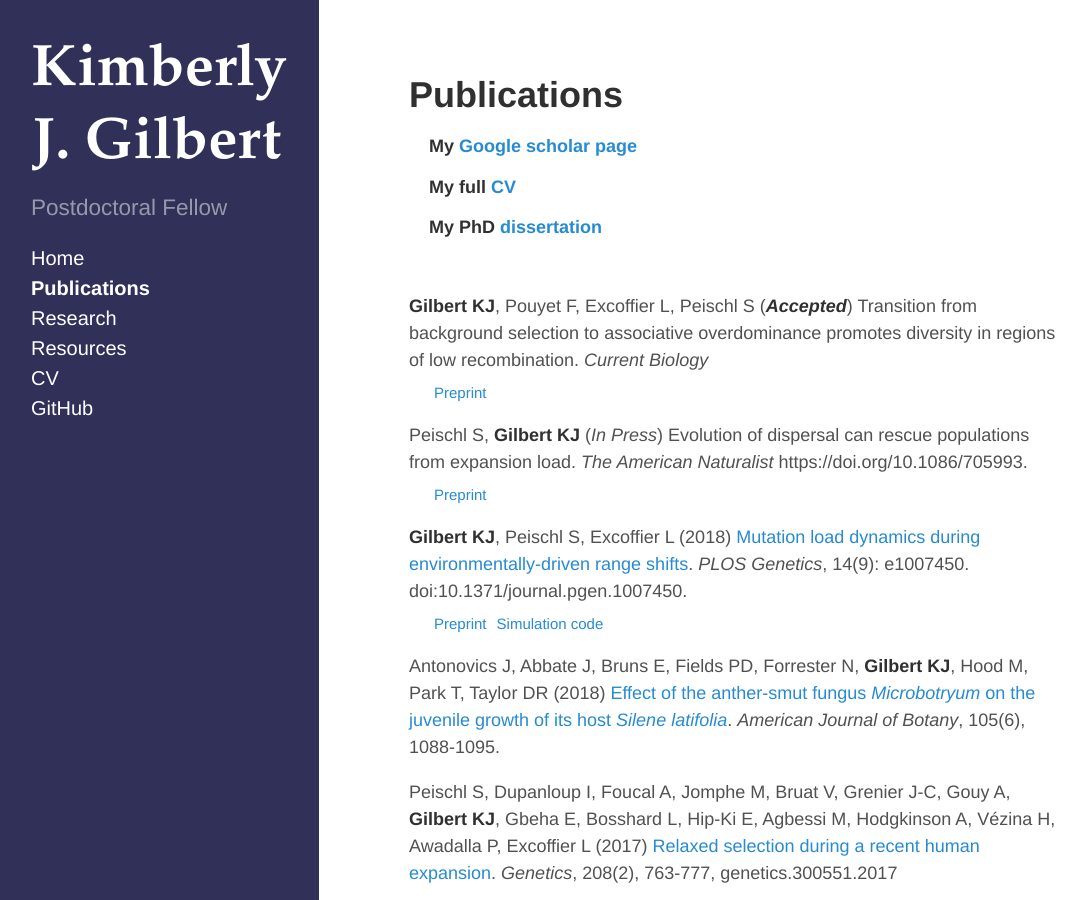
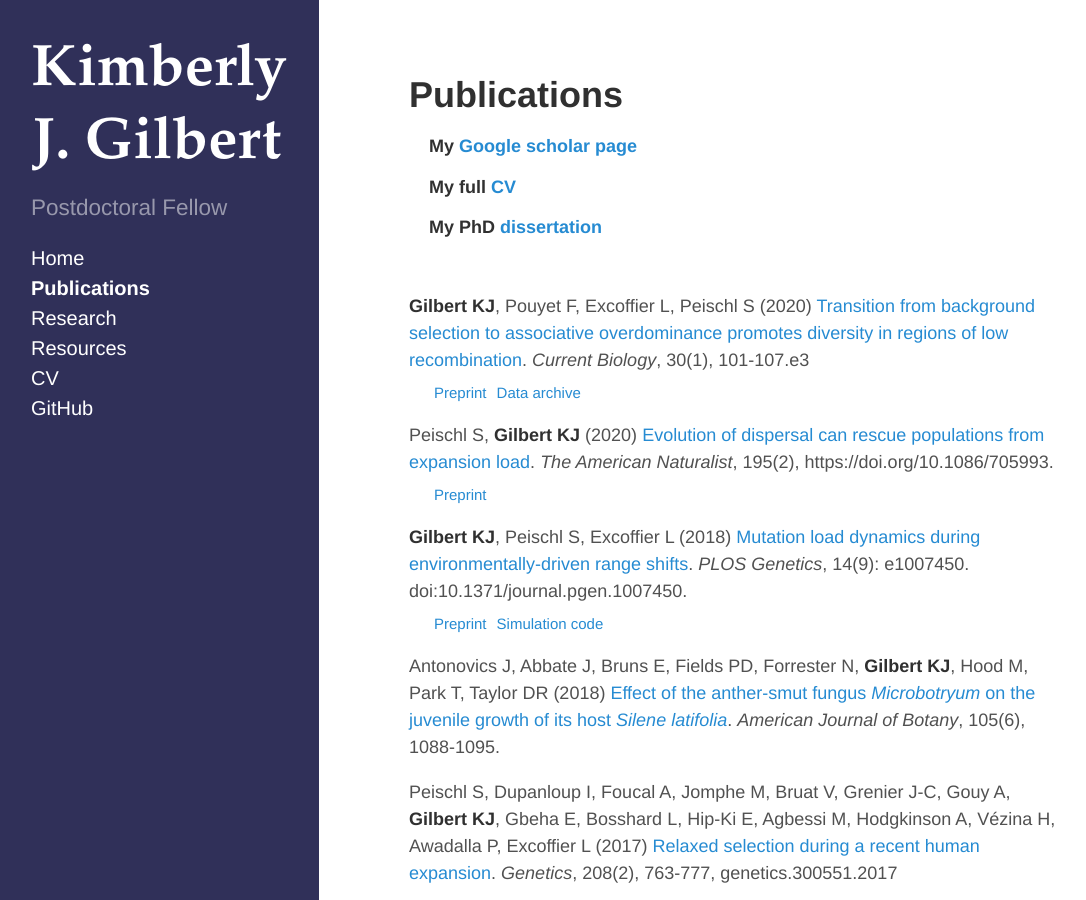
Before and after one commit to kjgilbert/kjgilbert.github.io, a Jekyll site: the page built from publications.md, in a window 1280 px wide and 900 px high. Shown: the whole window, without its empty margins (5-1091 px from the left). Built offline with Jekyll 4.4.1, drawn with Linux system fonts in a browser that asks for light colours; Markdown is read by kramdown in place of the engine named in the settings.

Commit message:
quick cv and phd ad update

```diff
--- a/publications.md
+++ b/publications.md
@@ -9,10 +9,10 @@ title: Publications
 
 &nbsp;
 
-**Gilbert KJ**, Pouyet F, Excoffier L, Peischl S (_**Accepted**_) Transition from background selection to associative overdominance promotes diversity in regions of low recombination. *Current Biology*
-&nbsp;&nbsp;&nbsp;&nbsp; <sub>[Preprint](https://www.biorxiv.org/content/10.1101/748004v1)</sub>
+**Gilbert KJ**, Pouyet F, Excoffier L, Peischl S (2020) [Transition from background selection to associative overdominance promotes diversity in regions of low recombination](https://www.sciencedirect.com/science/article/pii/S0960982219315659?dgcid=author). *Current Biology*, 30(1), 101-107.e3
+&nbsp;&nbsp;&nbsp;&nbsp; <sub>[Preprint](https://www.biorxiv.org/content/10.1101/748004v1)</sub>  &nbsp;<sub>[Data archive](https://data.mendeley.com/datasets/rgp5xss3x9/1)</sub>
 
-Peischl S, **Gilbert KJ** (*In Press*) Evolution of dispersal can rescue populations from expansion load. *The American Naturalist* https://doi.org/10.1086/705993.
+Peischl S, **Gilbert KJ** (2020) [Evolution of dispersal can rescue populations from expansion load](https://www.journals.uchicago.edu/doi/abs/10.1086/705993). *The American Naturalist*, 195(2), https://doi.org/10.1086/705993.
 &nbsp;&nbsp;&nbsp;&nbsp; <sub>[Preprint](https://www.biorxiv.org/content/early/2018/11/30/483883)</sub>
 
 **Gilbert KJ**, Peischl S, Excoffier L (2018) [Mutation load dynamics during environmentally-driven range shifts](https://journals.plos.org/plosgenetics/article?id=10.1371/journal.pgen.1007450). *PLOS Genetics*, 14(9): e1007450. doi:10.1371/journal.pgen.1007450.
```
Also changed, not shown: index.md (+2 -0 lines), 1 other file.
